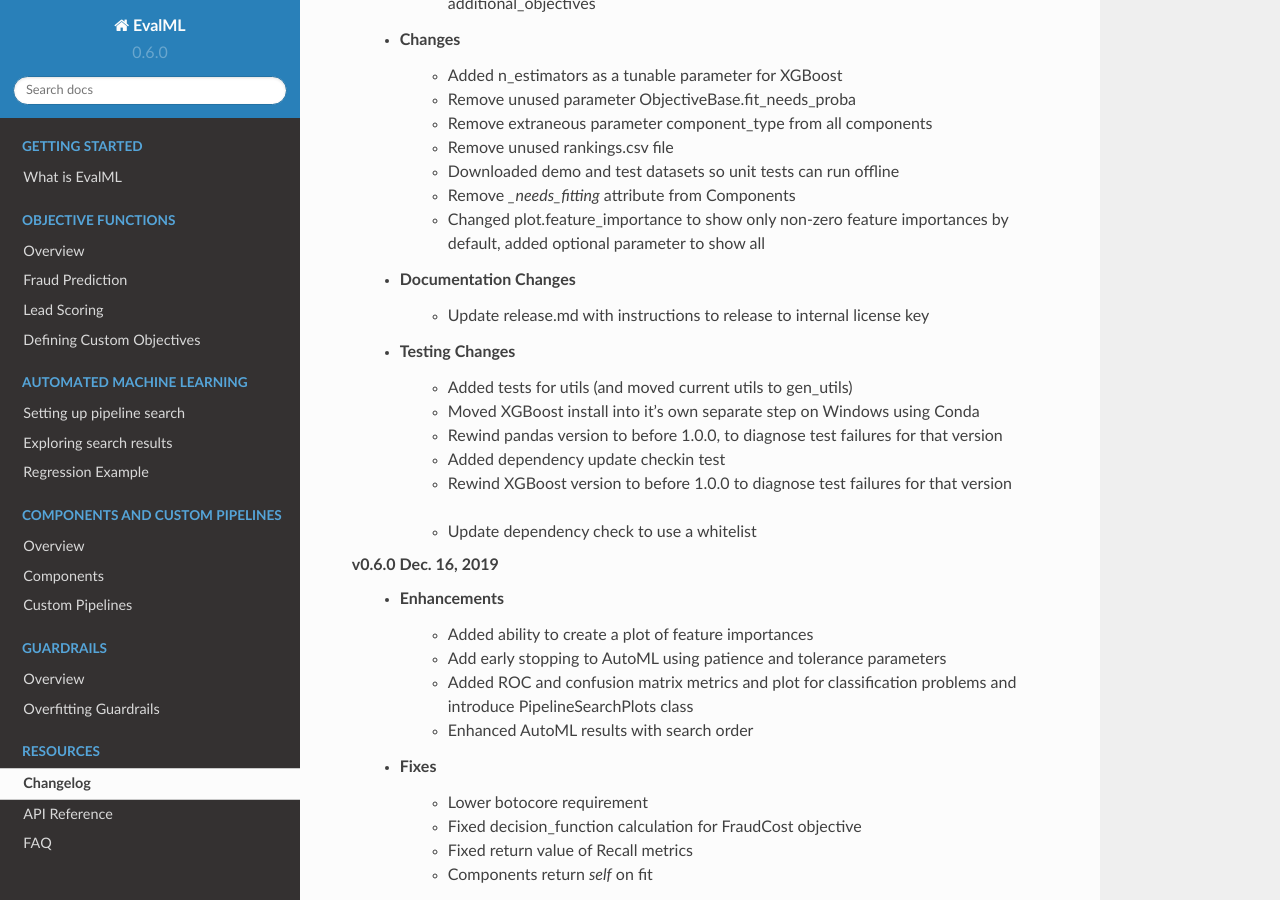
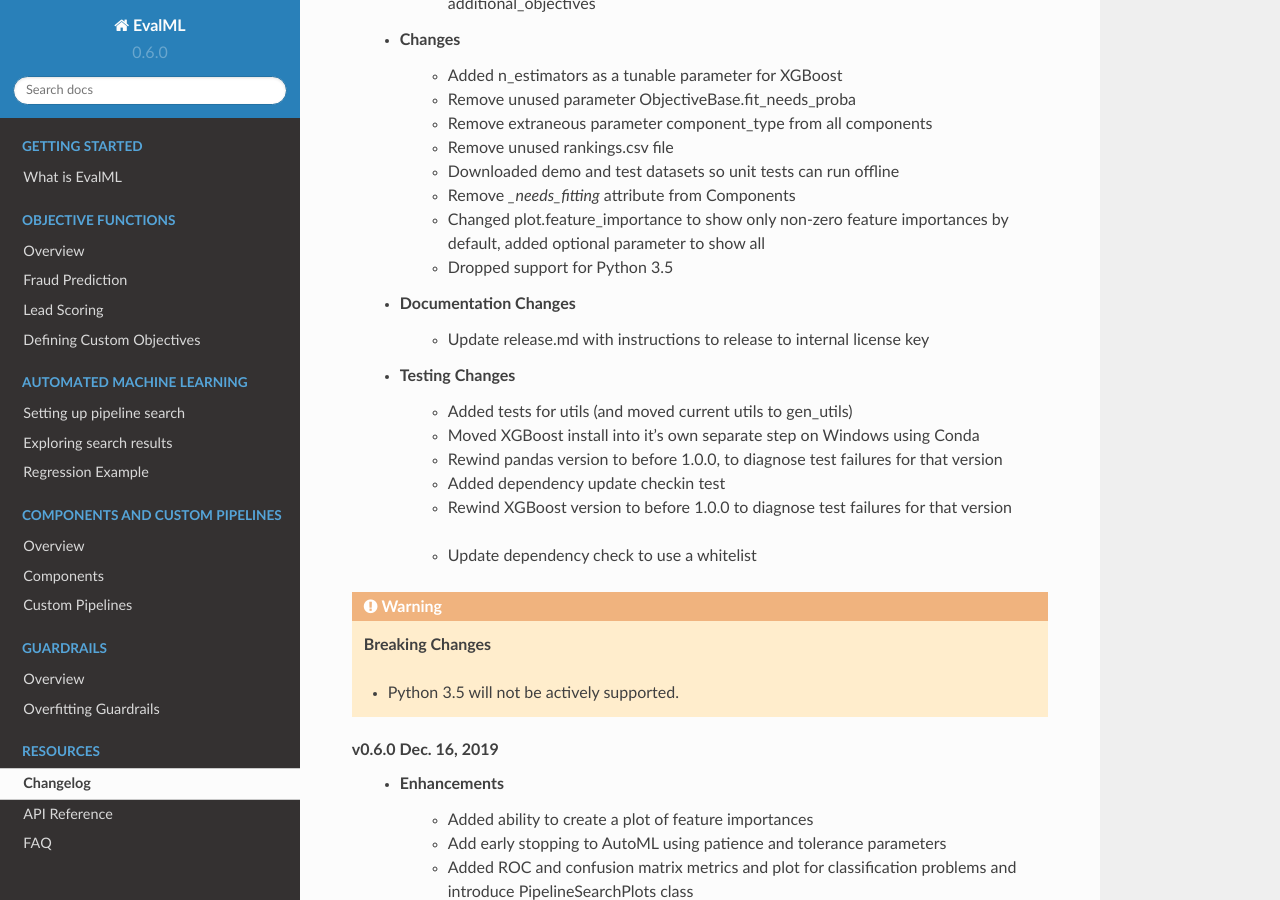
Before and after one commit to alteryx/evalml, a Sphinx documentation site: the page built from docs/source/changelog.rst, in a window 1280 px wide and 900 px high, scrolled down 499 px. Built offline with Sphinx 7.4.7 and the Read the Docs theme 2.0.0, drawn with Linux system fonts in a browser that asks for light colours; comment, search, counter and statistics services are not loaded.

Commit message:
changelog

```diff
--- a/docs/source/changelog.rst
+++ b/docs/source/changelog.rst
@@ -19,6 +19,7 @@ Changelog
         * Downloaded demo and test datasets so unit tests can run offline :pr:`408`
         * Remove `_needs_fitting` attribute from Components :pr:`398`
         * Changed plot.feature_importance to show only non-zero feature importances by default, added optional parameter to show all :pr:`413`
+        * Dropped support for Python 3.5 :pr:`438`
     * Documentation Changes
         * Update release.md with instructions to release to internal license key :pr:`354`
     * Testing Changes
@@ -28,6 +29,11 @@ Changelog
         * Added dependency update checkin test :pr:`324`
         * Rewind XGBoost version to before 1.0.0 to diagnose test failures for that version :pr:`402`
         * Update dependency check to use a whitelist :pr:`417`
+.. warning::
+
+    **Breaking Changes**
+
+    * Python 3.5 will not be actively supported.
 
 **v0.6.0 Dec. 16, 2019**
     * Enhancements
```
